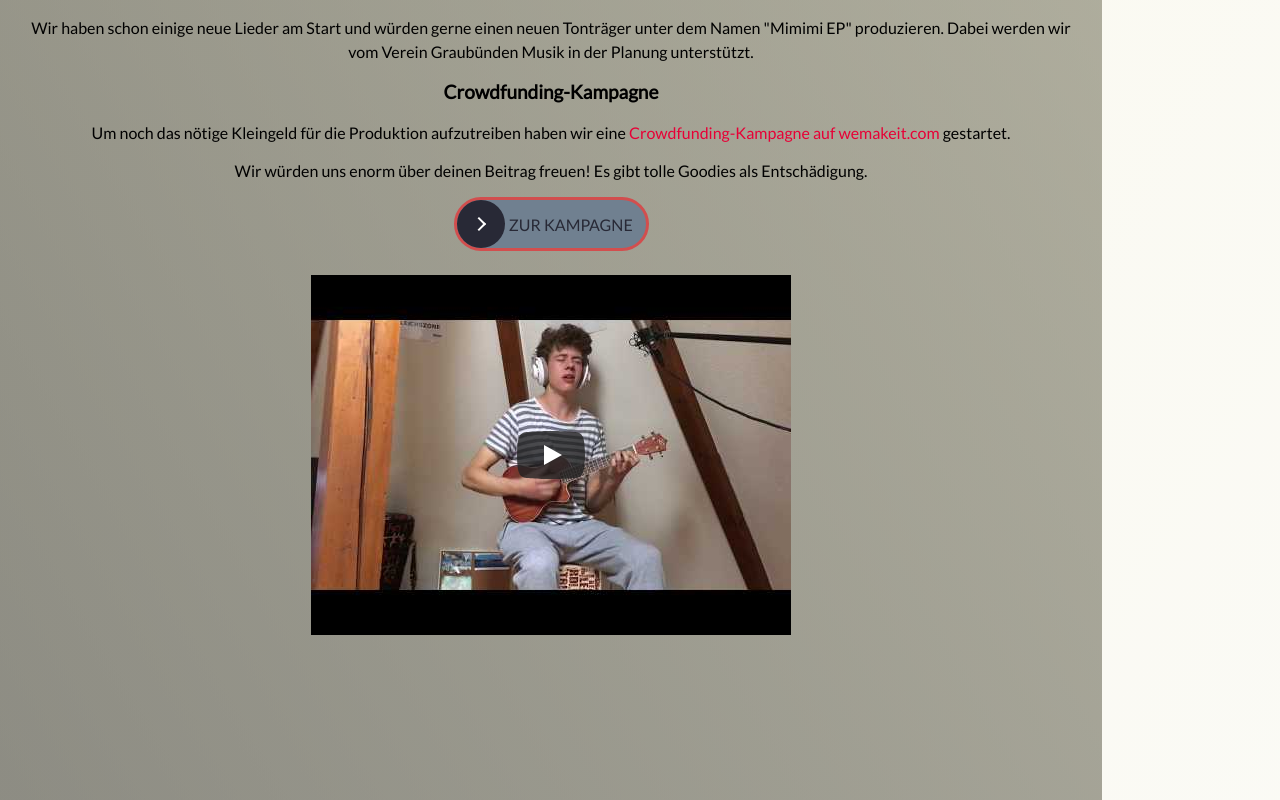
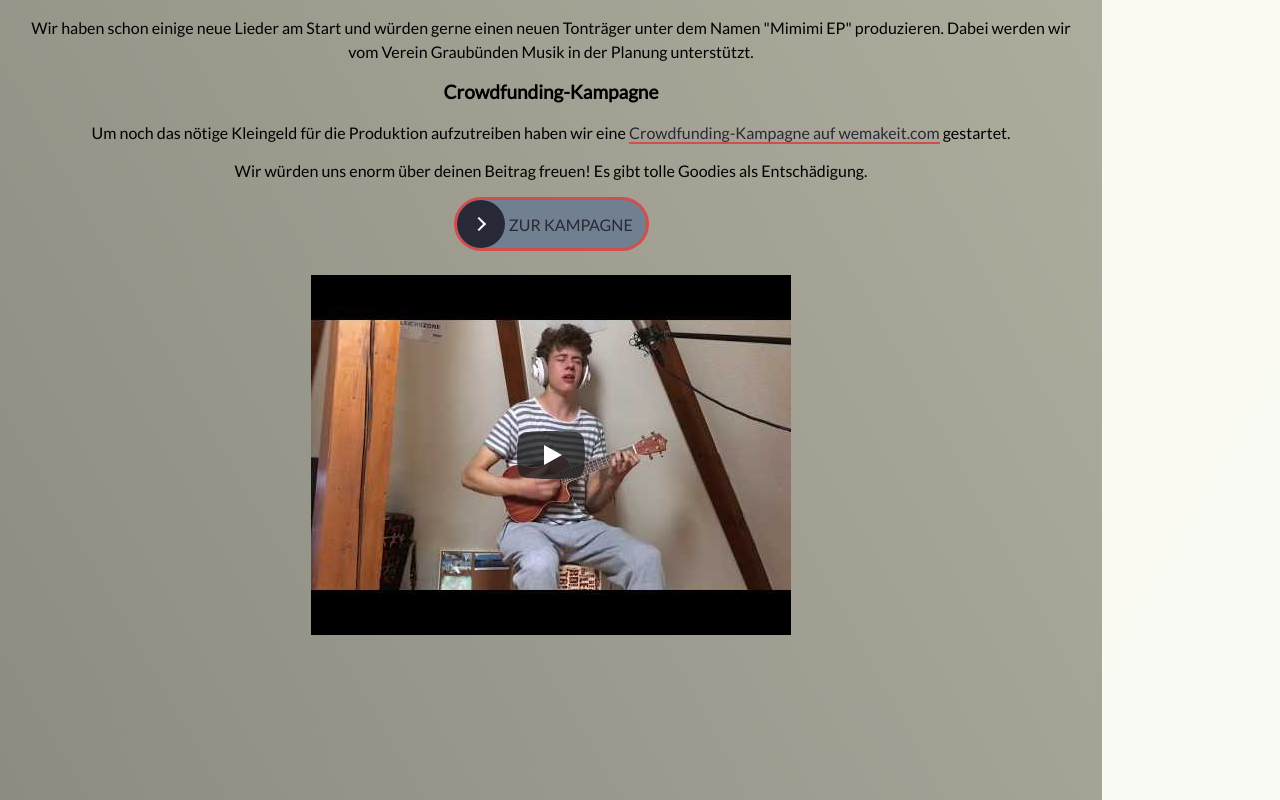
Before and after one commit to weeebr/noxx, a React (Create React App) app: page / in a window 1280 px wide. Shown: the part 3080-3880 px from the top of the page. Built offline with nearby package versions, Linux system fonts and the light colour scheme; a web font is replaced by a local one.

Commit message:
add nice link style, fix small issue

```diff
--- a/src/GlobalStyle.js
+++ b/src/GlobalStyle.js
@@ -116,11 +116,16 @@ const GlobalStyle = createGlobalStyle`
 
   a {
     text-decoration: none;
-    color: ${colors.primaryRed};
+    color: #282936;
 
     &.external {
+      transition: all 1s ease;
+      border-bottom: 2px solid ${colors.primaryRed};
+
       &:focus, &:hover {
-        border-bottom: 2px dashed ${colors.primaryRed};
+        border-bottom: 2px solid #282936;
+
+        color: ${colors.primaryRed};
       }
     }
   }
--- a/src/page-components/Navigation.js
+++ b/src/page-components/Navigation.js
@@ -110,10 +110,6 @@ const StyledNavigation = styled.aside`
       a {
         opacity: 1;
         margin-left: 0;
-
-        &:last-child {
-          border-bottom: 1px solid #d0d0d0;
-        }
       }
     }
   }
--- a/src/pages/Bio.js
+++ b/src/pages/Bio.js
@@ -53,7 +53,10 @@ const Bio = ({ openVideo }) => {
       <p>
         Um noch das nötige Kleingeld für die Produktion aufzutreiben haben wir
         eine{" "}
-        <a href="https://wemakeit.com/projects/noxx-mimimi-ep">
+        <a
+          className="external"
+          href="https://wemakeit.com/projects/noxx-mimimi-ep"
+        >
           Crowdfunding-Kampagne auf wemakeit.com
         </a>{" "}
         gestartet.
--- a/src/theme/index.js
+++ b/src/theme/index.js
@@ -8,7 +8,7 @@ import { lighten } from "polished";
 import styled from "styled-components";
 
 export const colors = {
-  primaryRed: "#e70036",
+  primaryRed: "#d24e4e",
   primaryAnthracite: "#3c3c3c",
   textColor: lighten(0.1, "#000"), // 90% black
   footerBg: lighten(0.1, "#000"),
```
